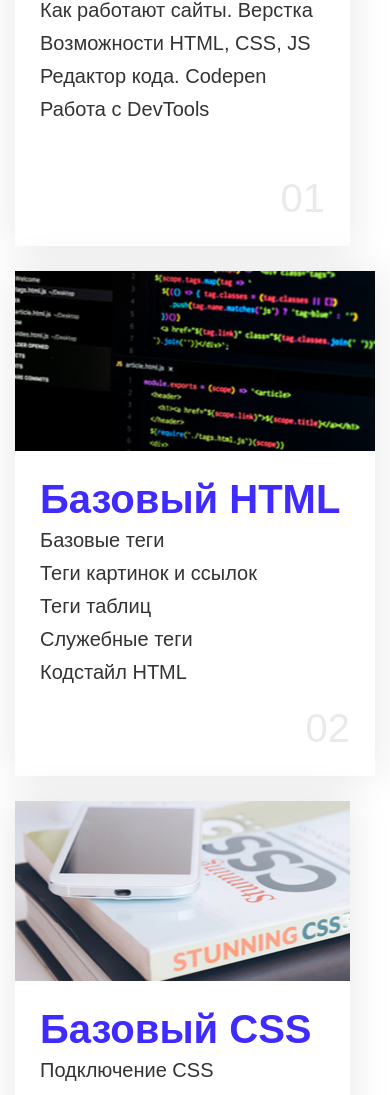
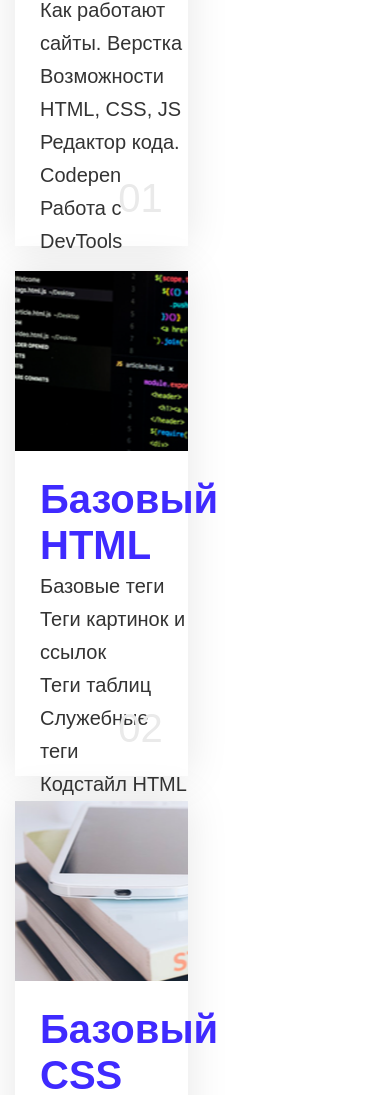
Before and after one commit to MrAbas/Test, a plain HTML site: page index.html in a window 390 px wide. Shown: the part 684-1779 px from the top of the page. Drawn offline with Linux system fonts and the light colour scheme; files whose address does not match are found by name.

Commit message:
адаптивная вёрстка

```diff
--- a/css/styles.css
+++ b/css/styles.css
@@ -62,14 +62,17 @@ ul li {
 }
 
 .module-container {
-  display: flex;
-  flex-wrap: wrap;
+  /* display: flex;
+  flex-wrap: wrap; */
+  display: block;
   margin-bottom: 50px;
 }
 
 .module-item {
   position: relative;
-  width: 48%;
+  display: inline-block;
+  width: 572px;
+  max-width: 48%; /* 572px 48% */
   height: 505px;
   background-repeat: no-repeat;
   vertical-align: middle;
@@ -141,20 +144,20 @@ ul li {
   color: #3f2aff;
 }
 
-@media (max-width: 680px) {
+@media (max-width: 1220px) {
   .module-item {
-    width: 200px;
+    width: 460px;
   }
 }
 
 @media (max-width: 1120px) {
   .module-item {
-    width: 325px;
+    width: 400px;
   }
 }
 
-@media (max-width: 1220px) {
+@media (max-width: 680px) {
   .module-item {
-    width: 380px;
+    width: 300px;
   }
 }
```
